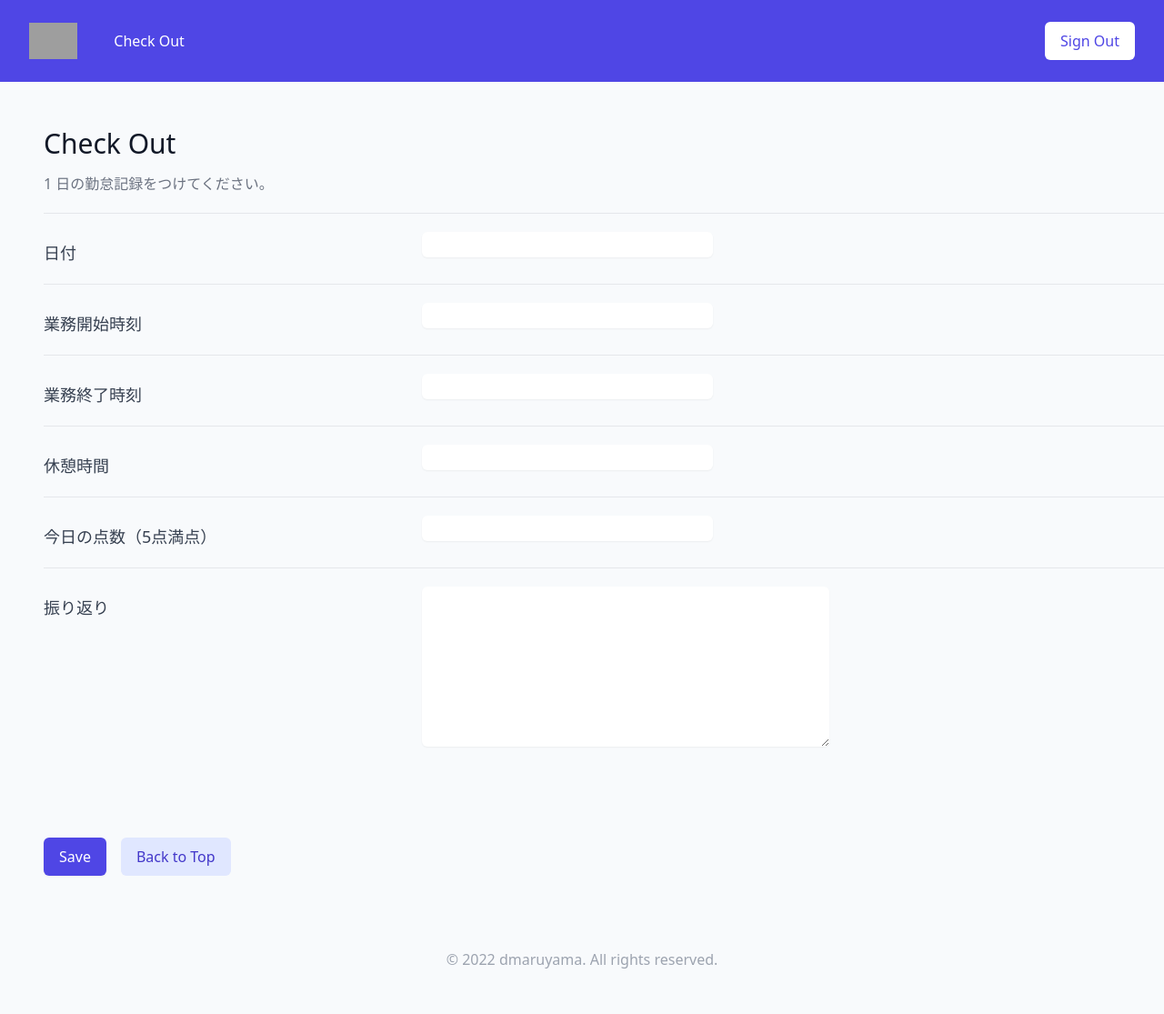
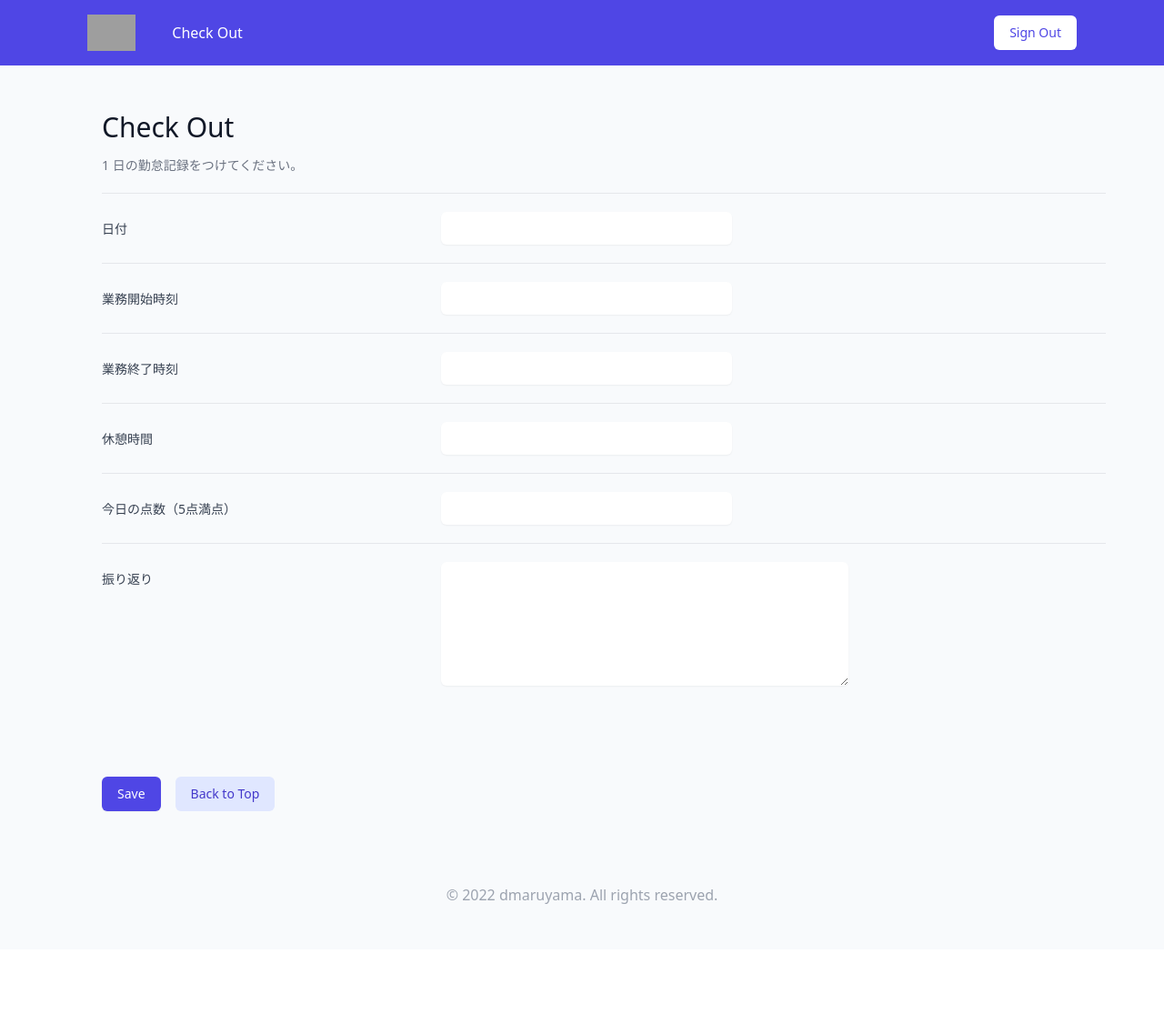
Before and after one commit to dmaruyama-51/work-management-app, a Django app: page /new/ in a window 1280 px wide. Shown: the whole page at 91% size. After the commit the page ends 994 px from the top, so only its background shows below. Run offline with Django 3.2, Linux system fonts and the light colour scheme; the visitor is signed in with stand-in values (Sample User, id 1); some libraries are stand-ins or nearby versions; grey boxes are pictures that could not be loaded.

Commit message:
fix design

```diff
--- a/templates/accounts/login.html
+++ b/templates/accounts/login.html
@@ -9,7 +9,7 @@
 {% block content %}
 <div class="min-h-full flex flex-col justify-center py-12 sm:px-6 lg:px-8">
     <div class="sm:mx-auto sm:w-full sm:max-w-md">
-      <!-- <img class="mx-auto h-12 w-auto" src="https://tailwindui.com/img/logos/workflow-mark-indigo-600.svg" alt="Workflow"> -->
+      <img class="mx-auto h-12 w-auto" src="https://tailwindui.com/img/logos/workflow-mark-indigo-600.svg" alt="Workflow">
       <h2 class="mt-3 text-center text-lg font-extrabold text-gray-900">Work Management</h2>
       <h2 class="mt-9 text-center text-3xl font-extrabold text-gray-900">Sign In</h2>
     </div>
--- a/templates/accounts/signup.html
+++ b/templates/accounts/signup.html
@@ -11,7 +11,7 @@
 
 <div class="min-h-full flex flex-col justify-center py-12 sm:px-6 lg:px-8">
     <div class="sm:mx-auto sm:w-full sm:max-w-md">
-      <!-- <img class="mx-auto h-12 w-auto" src="https://tailwindui.com/img/logos/workflow-mark-indigo-600.svg" alt="Workflow"> -->
+      <img class="mx-auto h-12 w-auto" src="https://tailwindui.com/img/logos/workflow-mark-indigo-600.svg" alt="Workflow">
       <h2 class="mt-3 text-center text-lg font-extrabold text-gray-900">Work Management</h2>
       <h2 class="mt-9 text-center text-3xl font-extrabold text-gray-900">Sign Up</h2>
     </div>
--- a/templates/base.html
+++ b/templates/base.html
@@ -6,14 +6,13 @@
     <meta http-equiv="X-UA-Compatible" content="IE=edge">
     <meta name="viewport" content="width=device-width, initial-scale=1.0">
 
-    <link rel="stylesheet" type="text/css" href="{% static 'css/style.min.css' %}" />
-    <!-- <script src="https://cdn.tailwindcss.com"></script> -->
+    <!-- <link rel="stylesheet" type="text/css" href="{% static 'css/style.min.css' %}" /> -->
+    <script src="https://cdn.tailwindcss.com"></script>
     <title>
         {% block title %}
 
         {% endblock title %}
     </title>
-    <!-- <link rel="stylesheet" href="{% static 'style.css' %} "> -->
     {% block others %}
 
     {% endblock others %}
@@ -25,7 +24,7 @@
             <div class="sticky top-0 z-50">
                 {% include 'components/header.html' %}
             </div>
-            <section class="container mx-auto max-w-7xl">
+            <section class="container mx-auto max-w-6xl">
                 {% block content %}
                 {% endblock content %}
             </section>
--- a/templates/components/header.html
+++ b/templates/components/header.html
@@ -1,7 +1,7 @@
 {% if user.is_authenticated %}
 <header class="bg-indigo-600">
-    <nav class="max-w-7xl mx-auto px-4 sm:px-6 lg:px-8" aria-label="Top">
-        <div class="w-full py-6 flex items-center justify-between border-b border-indigo-500 lg:border-none">
+    <nav class="max-w-6xl mx-auto px-4 sm:px-6 lg:px-8" aria-label="Top">
+        <div class="w-full py-4 flex items-center justify-between border-b border-indigo-500 lg:border-none">
             <div class="flex items-center">
                 <a href="/">
                 <span class="sr-only">Work-Management</span>
@@ -12,15 +12,15 @@
                 </div>
             </div>
             <div class="ml-10 space-x-4">
-                <a href="/accounts/logout" class="inline-block bg-white py-2 px-4 border border-transparent rounded-md text-base font-medium text-indigo-600 hover:bg-indigo-50">Sign Out</a>
+                <a href="/accounts/logout" class="inline-block bg-white py-2 px-4 border border-transparent rounded-md text-sm font-medium text-indigo-600 hover:bg-indigo-50">Sign Out</a>
             </div>
         </div>
     </nav>
 </header>
 {% else %}
 <header class="bg-indigo-600">
-    <nav class="max-w-7xl mx-auto px-4 sm:px-6 lg:px-8" aria-label="Top">
-        <div class="w-full py-6 flex items-center justify-between border-b border-indigo-500 lg:border-none">
+    <nav class="max-w-5xl mx-auto px-4 sm:px-6 lg:px-8" aria-label="Top">
+        <div class="w-full py-4 flex items-center justify-between border-b border-indigo-500 lg:border-none">
             <div class="flex items-center">
                 <a href="/">
                 <span class="sr-only">Work-Management</span>
@@ -28,8 +28,8 @@
                 </a>
             </div>
             <div class="ml-10 space-x-4">
-                <a href="/accounts/login" class="inline-block bg-indigo-500 py-2 px-4 border border-transparent rounded-md text-base font-medium text-white hover:bg-opacity-75">Sign in</a>
-                <a href="/accounts/signup" class="inline-block bg-white py-2 px-4 border border-transparent rounded-md text-base font-medium text-indigo-600 hover:bg-indigo-50">Sign up</a>
+                <a href="/accounts/login" class="inline-block bg-indigo-500 py-2 px-4 border border-transparent rounded-md text-sm font-medium text-white hover:bg-opacity-75">Sign in</a>
+                <a href="/accounts/signup" class="inline-block bg-white py-2 px-4 border border-transparent rounded-md text-sm font-medium text-indigo-600 hover:bg-indigo-50">Sign up</a>
             </div>
         </div>
     </nav>
--- a/templates/index.html
+++ b/templates/index.html
@@ -8,7 +8,7 @@
 
 {% block content %}
 <div class="py-12">
-    <h2 class="text-center text-3xl leading-8 font-extrabold tracking-tight text-gray-900 sm:text-4xl">勤怠記録</h2>
+    <h2 class="text-center text-xl leading-8 font-extrabold tracking-tight text-gray-900 sm:text-4xl">勤怠記録</h2>
     <p class="mt-6 max-w-3xl mx-auto text-center text-base text-gray-500">今日もお疲れ様でした。1 日の記録をつけましょう。</p>
     <div class="pt-8">
         <div class="flex justify-center">
@@ -20,8 +20,8 @@
 
 {% if object_list %}
 <div class="flex flex-col mt-4">
-    <div class="-my-2 overflow-x-auto sm:-mx-6 lg:-mx-8">
-      <div class="py-2 align-middle inline-block min-w-full sm:px-6 lg:px-8">
+    <div class="-my-2 overflow-x-auto sm:-mx-4 lg:-mx-8">
+      <div class="py-2 align-middle inline-block min-w-full sm:px-4 lg:px-8">
         <div class="shadow overflow-hidden border-b border-gray-200 sm:rounded-lg">
             <table class="min-w-full divide-y divide-gray-200">
                 <thead class="bg-gray-50">
--- a/templates/new.html
+++ b/templates/new.html
@@ -14,49 +14,49 @@
       <div class="pt-8 space-y-6 sm:pt-6 sm:space-y-5">
         <div>
           <h3 class="text-3xl mb-5 leading-6 font-medium text-gray-900">Check Out</h3>
-          <p class="mt-1 max-w-2xl text-base text-gray-500">1 日の勤怠記録をつけてください。</p>
+          <p class="mt-1 max-w-2xl text-sm text-gray-500">1 日の勤怠記録をつけてください。</p>
         </div>
         <div class="space-y-6 sm:space-y-5">
 
           <div class="sm:grid sm:grid-cols-3 sm:gap-4 sm:items-start sm:border-t sm:border-gray-200 sm:pt-5">
-            <label for="first-name" class="block text-lg font-medium text-gray-700 sm:mt-px sm:pt-2"> 日付 </label>
+            <label for="first-name" class="block text-sm font-medium text-gray-700 sm:mt-px sm:pt-2"> 日付 </label>
             <div class="mt-1 sm:mt-0 sm:col-span-2">
-              <input type="text" name='date' id='id_date' class="max-w-lg block w-full shadow-sm focus:ring-indigo-500 focus:border-indigo-500 sm:max-w-xs lg:text-lg border-gray-300 rounded-md">
+              <input type="text" name='date' id='id_date' class="p-2 max-w-lg block w-full shadow-sm focus:ring-indigo-500 focus:border-indigo-500 sm:max-w-xs lg:text-sm border-gray-300 rounded-md">
             </div>
           </div>
 
           <div class="sm:grid sm:grid-cols-3 sm:gap-4 sm:items-start sm:border-t sm:border-gray-200 sm:pt-5">
-            <label for="first-name" class="block text-lg font-medium text-gray-700 sm:mt-px sm:pt-2"> 業務開始時刻 </label>
+            <label for="first-name" class="block text-sm font-medium text-gray-700 sm:mt-px sm:pt-2"> 業務開始時刻 </label>
             <div class="mt-1 sm:mt-0 sm:col-span-2">
-              <input type="text" name='start_time' id='id_start_time' class="max-w-lg block w-full shadow-sm focus:ring-indigo-500 focus:border-indigo-500 sm:max-w-xs lg:text-lg border-gray-300 rounded-md">
+              <input type="text" name='start_time' id='id_start_time' class="p-2 max-w-lg block w-full shadow-sm focus:ring-indigo-500 focus:border-indigo-500 sm:max-w-xs lg:text-sm border-gray-300 rounded-md">
             </div>
           </div>
 
           <div class="sm:grid sm:grid-cols-3 sm:gap-4 sm:items-start sm:border-t sm:border-gray-200 sm:pt-5">
-            <label for="first-name" class="block text-lg font-medium text-gray-700 sm:mt-px sm:pt-2"> 業務終了時刻 </label>
+            <label for="first-name" class="block text-sm font-medium text-gray-700 sm:mt-px sm:pt-2"> 業務終了時刻 </label>
             <div class="mt-1 sm:mt-0 sm:col-span-2">
-              <input type="text" name='end_time' id='id_end_time' class="max-w-lg block w-full shadow-sm focus:ring-indigo-500 focus:border-indigo-500 sm:max-w-xs lg:text-lg border-gray-300 rounded-md">
+              <input type="text" name='end_time' id='id_end_time' class="p-2 max-w-lg block w-full shadow-sm focus:ring-indigo-500 focus:border-indigo-500 sm:max-w-xs lg:text-sm border-gray-300 rounded-md">
             </div>
           </div>
 
           <div class="sm:grid sm:grid-cols-3 sm:gap-4 sm:items-start sm:border-t sm:border-gray-200 sm:pt-5">
-            <label for="first-name" class="block text-lg font-medium text-gray-700 sm:mt-px sm:pt-2"> 休憩時間 </label>
+            <label for="first-name" class="block text-sm font-medium text-gray-700 sm:mt-px sm:pt-2"> 休憩時間 </label>
             <div class="mt-1 sm:mt-0 sm:col-span-2">
-              <input type="number" name='rest_time' id='id_rest_time' class="max-w-lg block w-full shadow-sm focus:ring-indigo-500 focus:border-indigo-500 sm:max-w-xs lg:text-lg border-gray-300 rounded-md">
+              <input type="number" name='rest_time' id='id_rest_time' class="p-2 max-w-lg block w-full shadow-sm focus:ring-indigo-500 focus:border-indigo-500 sm:max-w-xs lg:text-sm border-gray-300 rounded-md">
             </div>
           </div>
 
           <div class="sm:grid sm:grid-cols-3 sm:gap-4 sm:items-start sm:border-t sm:border-gray-200 sm:pt-5">
-            <label for="first-name" class="block text-lg font-medium text-gray-700 sm:mt-px sm:pt-2"> 今日の点数（5点満点） </label>
+            <label for="first-name" class="block text-sm font-medium text-gray-700 sm:mt-px sm:pt-2"> 今日の点数（5点満点） </label>
             <div class="mt-1 sm:mt-0 sm:col-span-2">
-              <input type="number" name='rating' id='id_rating' class="max-w-lg block w-full shadow-sm focus:ring-indigo-500 focus:border-indigo-500 sm:max-w-xs lg:text-lg border-gray-300 rounded-md">
+              <input type="number" name='rating' id='id_rating' class="p-2 max-w-lg block w-full shadow-sm focus:ring-indigo-500 focus:border-indigo-500 sm:max-w-xs lg:text-sm border-gray-300 rounded-md">
             </div>
           </div>
 
           <div class="sm:grid sm:grid-cols-3 sm:gap-4 sm:items-start sm:border-t sm:border-gray-200 sm:pt-5">
-            <label class="block text-lg font-medium text-gray-700 sm:mt-px sm:pt-2"> 振り返り </label>
+            <label class="block text-sm font-medium text-gray-700 sm:mt-px sm:pt-2"> 振り返り </label>
             <div class="mt-1 sm:mt-0 sm:col-span-2">
-              <textarea rows="6" type="text" name='comment' id='id_comment' class="p-4 shadow-sm focus:ring-indigo-500 focus:border-indigo-500 block w-full sm:max-w-md sm:text-base border-gray-300 rounded-md"></textarea>
+              <textarea rows="6" type="text" name='comment' id='id_comment' class="p-2 shadow-sm focus:ring-indigo-500 focus:border-indigo-500 block w-full sm:max-w-md sm:text-sm border-gray-300 rounded-md"></textarea>
             </div>
           </div>
         </div>
@@ -65,14 +65,16 @@
 
     <div class='pt-4'>
       {% if error_msg %}
+      <p>=============</p>
       <p>{{ error_msg }}</p>
+      <p>=============</p>
       {% endif %}
     </div>
 
     <div class="pt-5">
       <div class="flex justify-start">
-        <button type="submit" class="inline-flex justify-center py-2 px-4 border border-transparent shadow-sm text-base font-medium rounded-md text-white bg-indigo-600 hover:bg-indigo-700 focus:outline-none focus:ring-2 focus:ring-offset-2 focus:ring-indigo-500">Save</button>
-        <button type="button" class="ml-4 inline-flex items-center px-4 py-2 border border-transparent text-base font-medium rounded-md text-indigo-700 bg-indigo-100 hover:bg-indigo-200 focus:outline-none focus:ring-2 focus:ring-offset-2 focus:ring-indigo-500"><a href="{% url 'index' %}">Back to Top</a></button>
+        <button type="submit" class="inline-flex justify-center py-2 px-4 border border-transparent shadow-sm text-sm font-medium rounded-md text-white bg-indigo-600 hover:bg-indigo-700 focus:outline-none focus:ring-2 focus:ring-offset-2 focus:ring-indigo-500">Save</button>
+        <button type="button" class="ml-4 inline-flex items-center px-4 py-2 border border-transparent text-sm font-medium rounded-md text-indigo-700 bg-indigo-100 hover:bg-indigo-200 focus:outline-none focus:ring-2 focus:ring-offset-2 focus:ring-indigo-500"><a href="{% url 'index' %}">Back to Top</a></button>
       </div>
     </div>
   </form>
```
Also changed, not shown: templates/detail.html (+17 -17 lines), templates/edit.html (+18 -15 lines).
